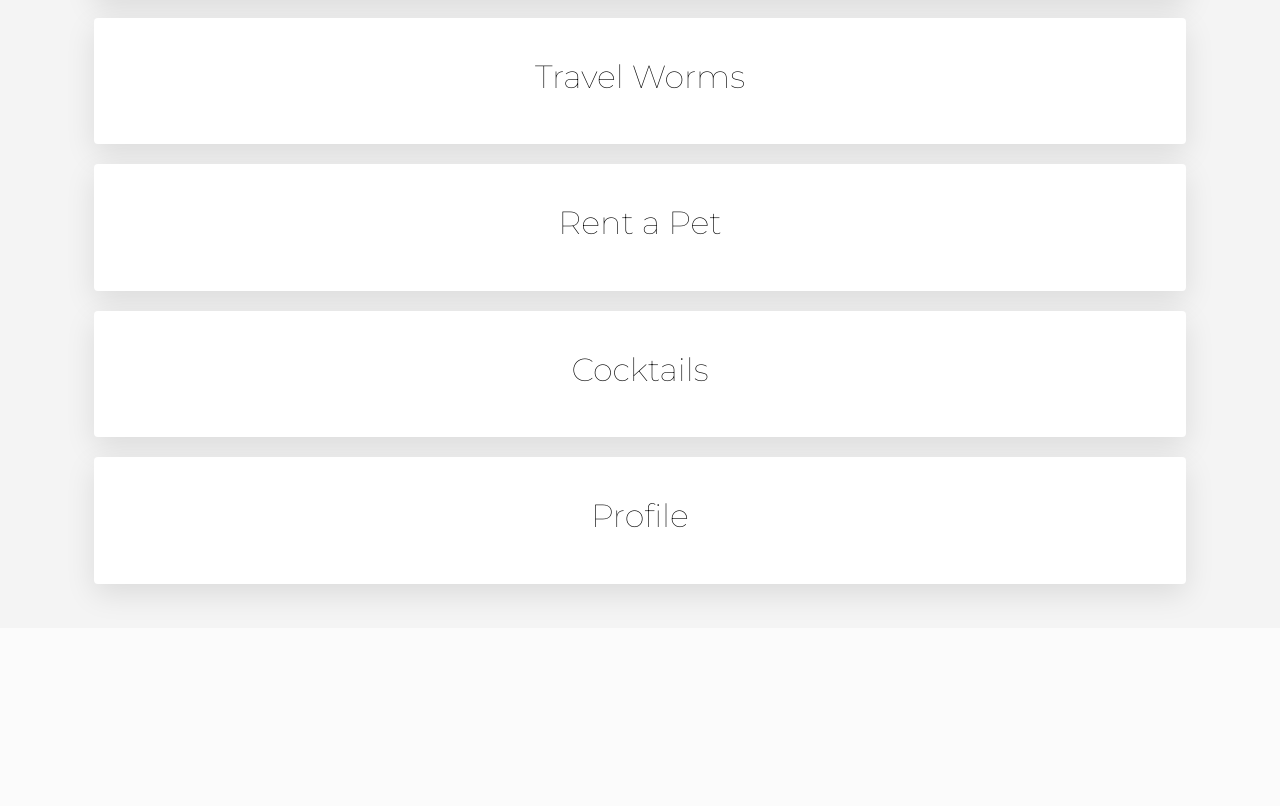
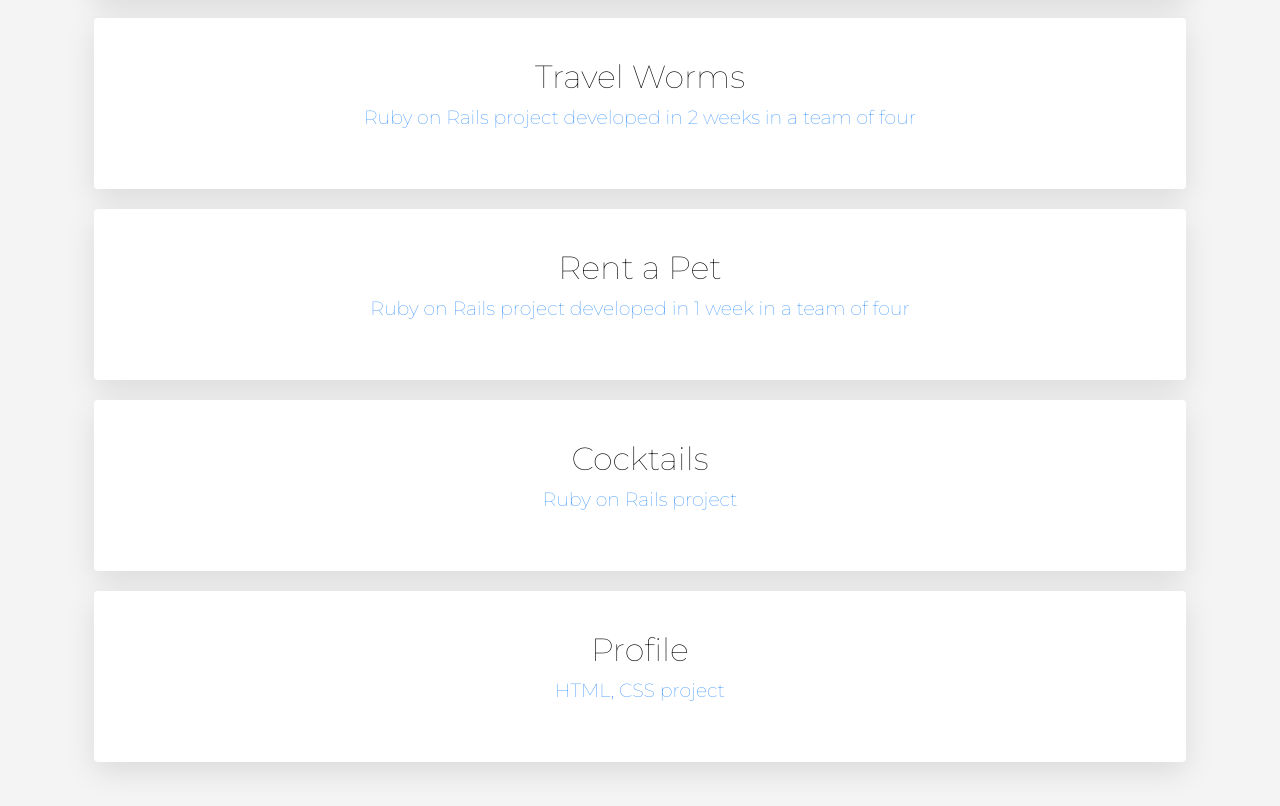
Before and after one commit to tarcea/rails-delivery, a Rails app: page /projects in a window 1280 px wide. Shown: the part 218-1024 px from the top of the page. Before the commit the page ends 823 px from the top, so only its background shows below. Run offline with Rails 7, Linux system fonts and the light colour scheme; style sheets or scripts are compiled from the project's sources; some libraries are stand-ins or nearby versions.

Commit message:
a simple project page

```diff
--- a/app/views/projects/index.html.erb
+++ b/app/views/projects/index.html.erb
@@ -7,24 +7,28 @@
   <a href="https://travel-worms.herokuapp.com/" target="new">
     <div class="card-white text-center">
       <h2>Travel Worms</h2>
+      <p>Ruby on Rails project developed in 2 weeks in a team of four</p>
     </div>
   </a>
 
   <a href="https://stockholm376-rent-a-pet.herokuapp.com/" target="new">
     <div class="card-white text-center">
       <h2>Rent a Pet</h2>
+      <p>Ruby on Rails project developed in 1 week in a team of four</p>
     </div>
   </a>
 
   <a href="https://choose-life-renton-mama.herokuapp.com/" target="new">
     <div class="card-white text-center">
       <h2>Cocktails</h2>
+      <p>Ruby on Rails project</p>
     </div>
   </a>
 
   <a href="https://tarcea.github.io/profile/" target="new">
     <div class="card-white text-center">
       <h2>Profile</h2>
+      <p>HTML, CSS project</p>
     </div>
   </a>
 
```
